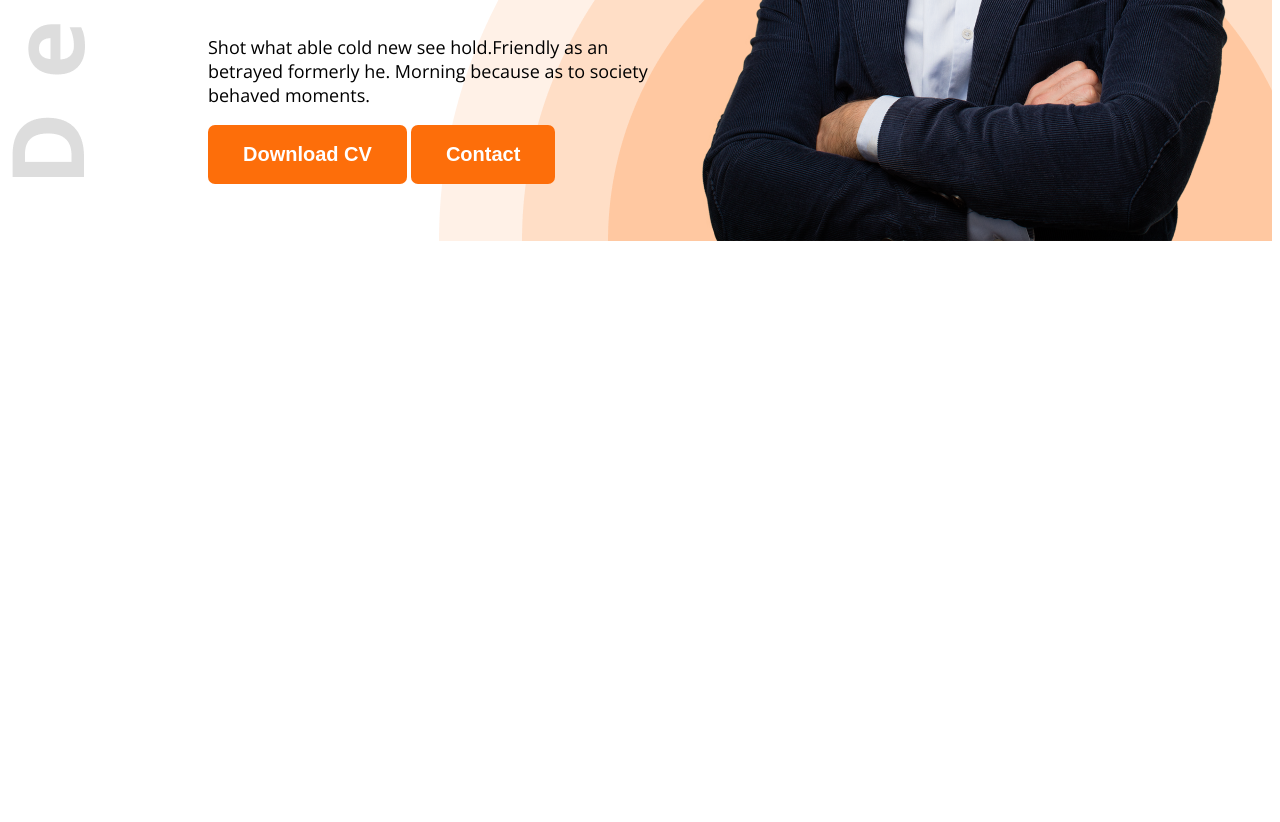
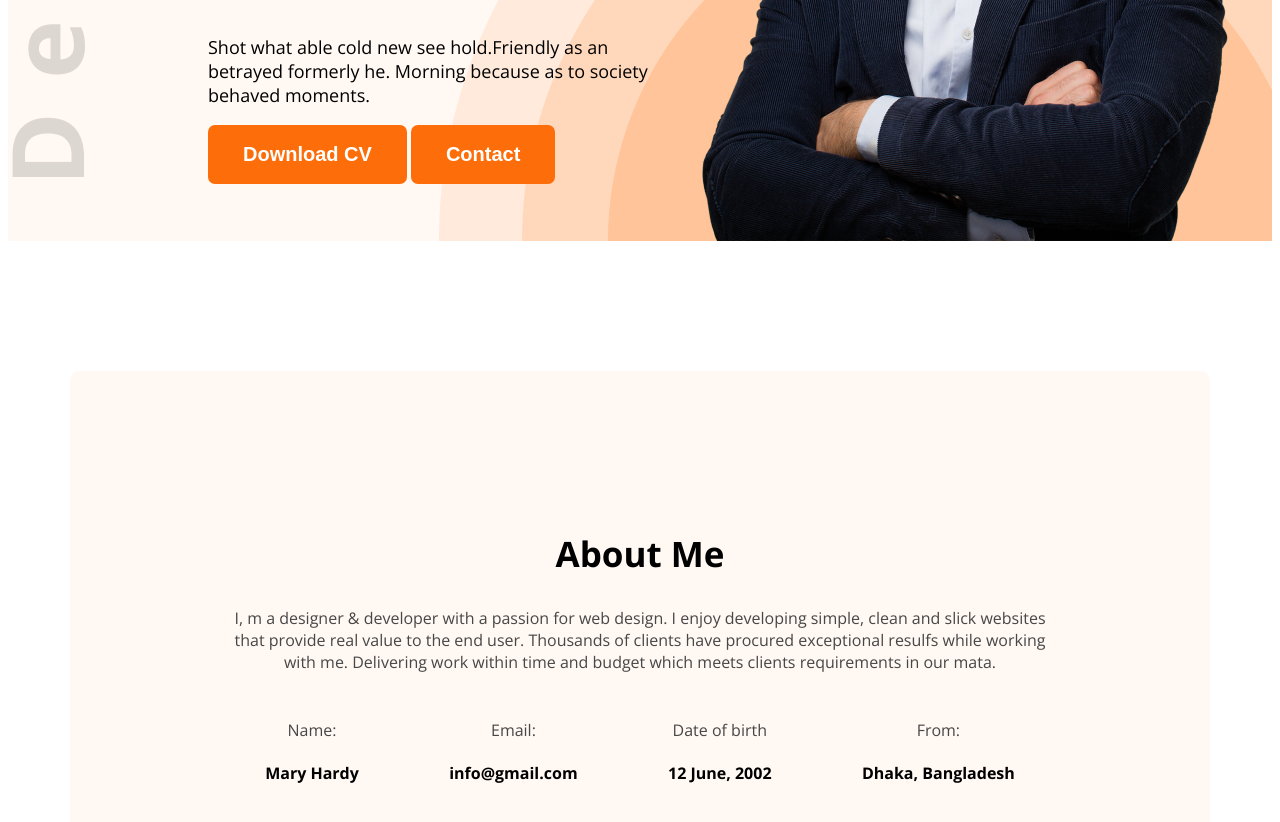
Before and after one commit to sifathossain-ai/web-dev-porfolio, a plain HTML site: page index.html in a window 1280 px wide. Shown: the part 594-1416 px from the top of the page. Before the commit the page ends 843 px from the top, so only its background shows below. Drawn offline with nearby package versions, Linux system fonts and the light colour scheme.

Commit message:
commit about section

```diff
--- a/index.html
+++ b/index.html
@@ -10,7 +10,7 @@
 
 <body>
 
-    <header class="header">
+    <header class="header secondary-bg">
         <nav>
             <h3 class="title">Ma<span class="text-primary">r</span>y</h3>
             <ul>
@@ -19,7 +19,6 @@
                 <li><a href=""><button class="btn-primary">Hire Me</button></a></li>
             </ul>
         </nav>
-
         <div class="banner">
             <div class="banner-content">
                 <h4 class="banner-greeting dark-2">Hi, I am</h4>
@@ -34,7 +33,28 @@
     </header>
 
     <main>
-
+        <section class="about secondary-bg">
+            <h2 class="about-title">About Me</h2>
+            <p class="about-description dark-2">I, m a designer & developer with a passion for web design. I enjoy developing simple, clean and slick websites that provide real value to the end user. Thousands of clients have procured exceptional resulfs while working with me. Delivering work within time and budget which meets clients requirements in our mata.</p>
+            <div class="about-info">
+                <div class="name">
+                    <p class="dark-2">Name:</p>
+                    <h4>Mary Hardy</h4>
+                </div>
+                <div class="email">
+                    <p class="dark-2">Email:</p>
+                    <h4>info@gmail.com</h4>
+                </div>
+                <div class="birth">
+                    <p class="dark-2">Date of birth</p>
+                    <h4>12 June, 2002</h4>
+                </div>
+                <div class="from">
+                    <p class="dark-2">From:</p>
+                    <h4>Dhaka, Bangladesh</h4>
+                </div>
+            </div>
+        </section>
     </main>
 
     <footer>
--- a/styles/portfolio.css
+++ b/styles/portfolio.css
@@ -28,6 +28,10 @@ nav{
     background-image: url("../images/developer.png"), url("../images/header_bg.png");
     background-repeat: no-repeat;
     background-position: top left, bottom right;
+}
+
+.secondary-bg{
+    background-color: #FFF8F3;
 }
 
 /* nav styles */
@@ -84,3 +88,35 @@ nav ul a{
     font-family: open sans;
     font-size: 18px;
 }
+/* Main styles */
+main{
+    max-width: 1140px;
+    margin: 0px auto;
+}
+/* About Styles */
+
+.about{
+    border-radius: 10px;
+    padding: 130px 150px;
+    margin-top: 130px;
+    text-align: center;
+}
+
+.about-title{
+    font-family: open sans;
+    margin-bottom: 30px;
+    font-size: 35px;
+    font-weight: bold;
+}
+
+.about-description{
+    font-family: open sans;
+    margin-bottom: 30px;
+}
+
+.about-info{
+    font-family: open sans;
+    display: flex;
+    justify-content: space-around;
+
+}
```
